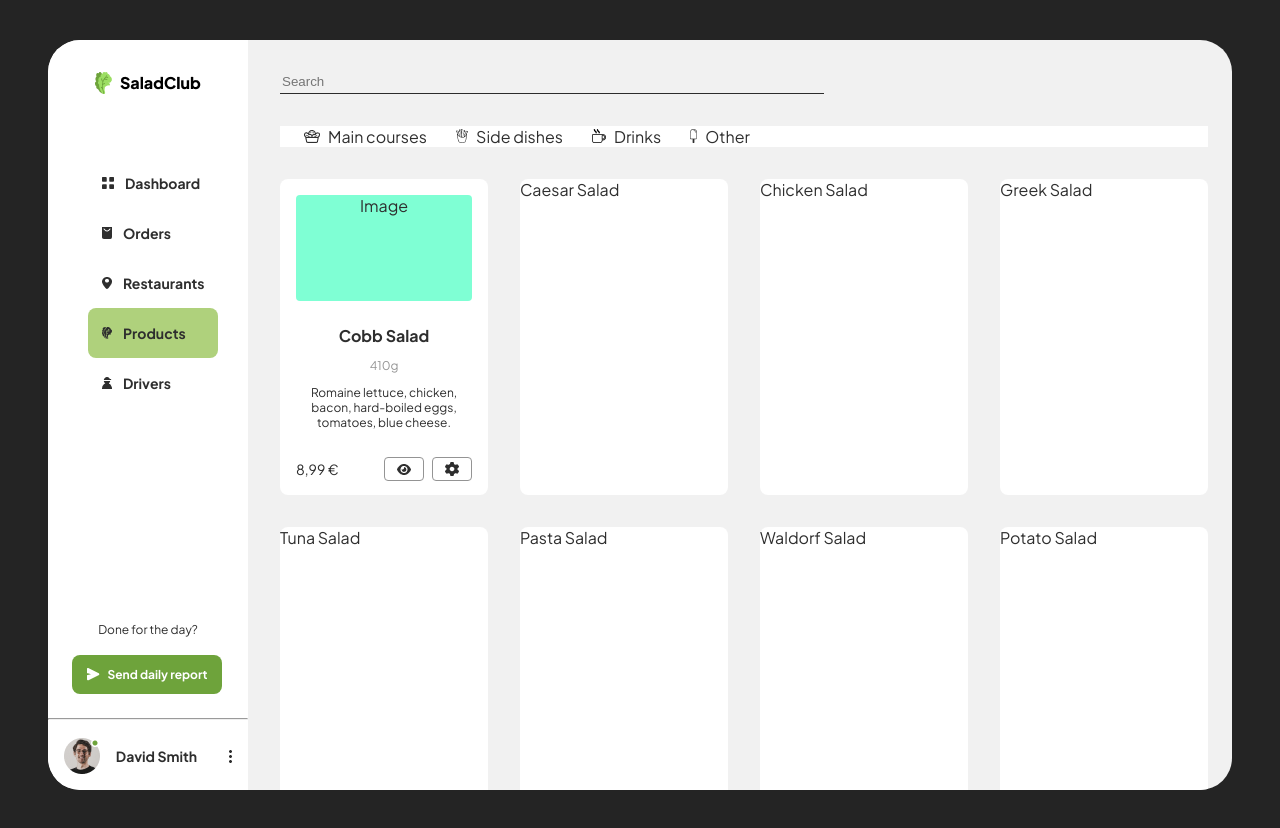
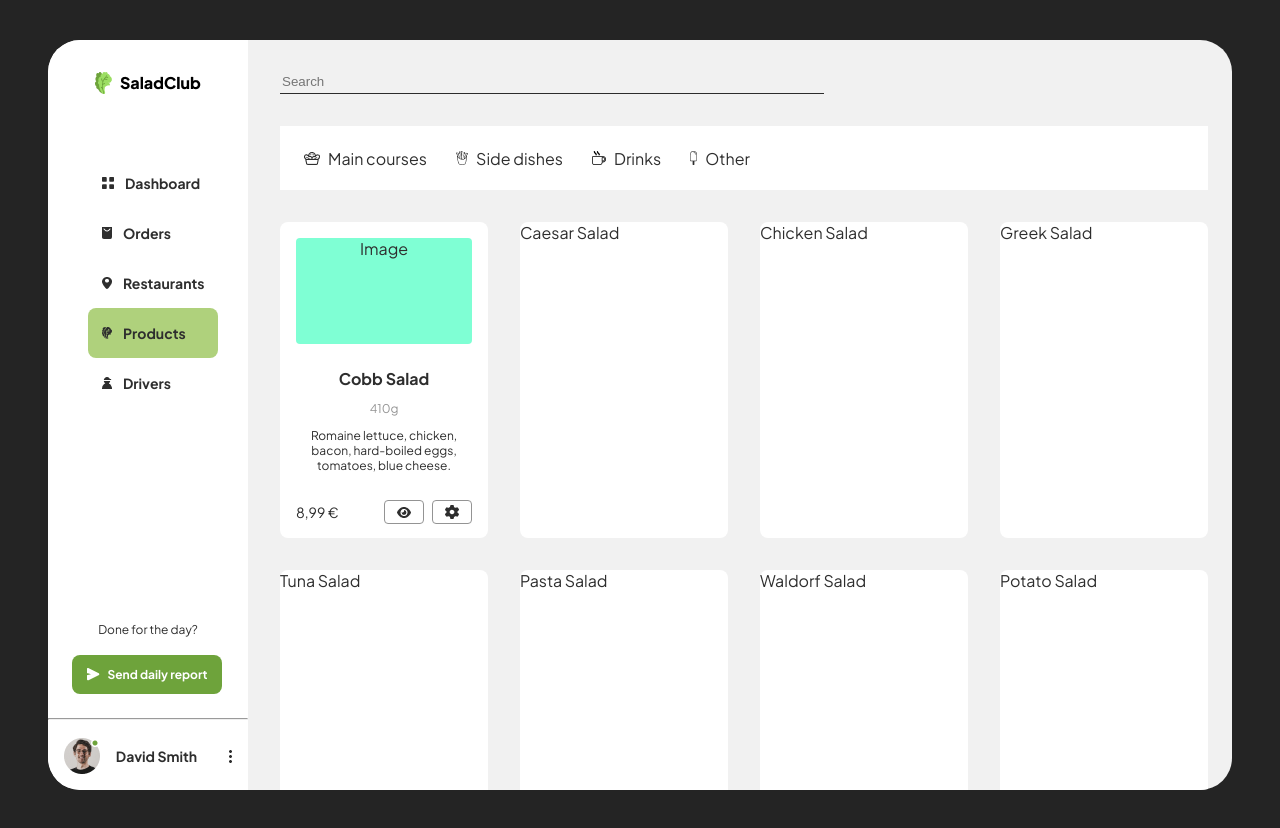
Before and after one commit to Vytamyn/SaladClub, a React (Vite) app: page /products in a window 1280 px wide. Built offline with nearby package versions, Linux system fonts and the light colour scheme.

Commit message:
Bugfix products

```diff
--- a/src/ProductsPage/ProductsPage.css
+++ b/src/ProductsPage/ProductsPage.css
@@ -1,6 +1,24 @@
 .products-page-container {
     display: flex;
     flex-direction: column;
+    overflow-y: auto;
+    overflow-x: hidden; /* Disable horizontal scrolling */
+    max-height: 100vh;
+    scrollbar-width: thin; /* For Firefox */
+    scrollbar-color: transparent transparent; /* For Firefox */
+    -ms-overflow-style: none; /* For Internet Explorer and Edge */
+}
+
+.products-page-container::-webkit-scrollbar {
+    width: 6px; /* For Chrome, Safari, and Opera */
+}
+
+.products-page-container::-webkit-scrollbar-thumb {
+    background-color: transparent;
+}
+
+.products-page-container::-webkit-scrollbar-track {
+    background-color: transparent;
 }
 
 .products-nav {
@@ -9,13 +27,16 @@
     height: 64px;
     margin-left: 32px;
     background-color: white;
+    margin-bottom: 32px;
 }
 
 .products-categories {
     display: flex;
     align-items: center;
+    justify-content: space-between;
+    border-radius: 8px;
     width: 446px;
-    justify-content: space-between;
+    height: 64px;
     margin-left: 24px;
 }
 
@@ -24,7 +45,7 @@
     width: 208px;
     height: 316px;
     background-color: white;
-    margin: 32px 0 0 32px;
+    margin: 0 0 32px 32px;
     border-radius: 8px;
     flex-direction: column;
 }
```
